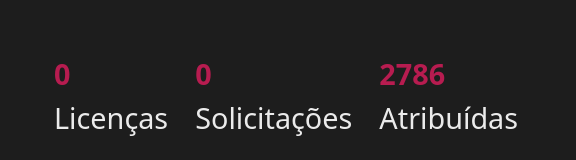
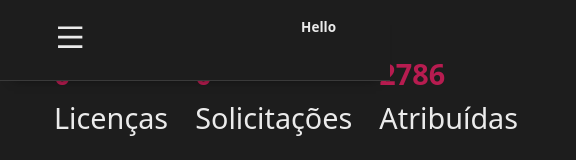
Before and after one commit to Cacimbo-angolan-software-factory/cacimbo-web, a React (Vite) app: page /empresas in a window 390 px wide. Shown: the top 160 px of the page, 576 px wide, since content can reach past the window. Built offline with nearby package versions, Linux system fonts and the light colour scheme; no server answers; sample sign-in values are in the browser's storage.

Commit message:
media queries

```diff
--- a/src/components/adminHeader/menu/styles.ts
+++ b/src/components/adminHeader/menu/styles.ts
@@ -4,6 +4,10 @@ import { Link } from 'react-router-dom';
 export const MenuContainer = styled.nav`
   display: flex;
   gap: 2rem;
+
+  @media (max-width: 630px) {
+    display: none;
+  }
 `;
 
 export const MenuItem = styled(Link)`
--- a/src/components/empresa/criarEmpresa/stylesCriarEmpresa.ts
+++ b/src/components/empresa/criarEmpresa/stylesCriarEmpresa.ts
@@ -7,6 +7,10 @@ export const Container = styled.div`
   & h1 {
     font-size: 2rem;
     margin-bottom: 3rem;
+  }
+
+  @media (max-width: 768px) {
+    width: 100%;
   }
 `;
 
--- a/src/components/empresa/sidebarEmpresa/sidebarEmpresaStyles.ts
+++ b/src/components/empresa/sidebarEmpresa/sidebarEmpresaStyles.ts
@@ -38,6 +38,23 @@ export const Div = styled.div`
   & button.cancel {
     background-color: #bebebe;
     color: #1d1d1d;
+  }
+
+  @media (max-width: 768px) {
+    justify-content: space-between;
+    gap: 1rem;
+
+    & button {
+      width: 100%;
+    }
+  }
+
+  @media (max-width: 630px) {
+    flex-direction: column;
+
+    & button:nth-child(2) {
+      margin-top: 0.5rem;
+    }
   }
 `;
 
--- /dev/null
+++ b/src/components/headerMobile/HeaderMobile.tsx
@@ -0,0 +1,18 @@
+import React from 'react';
+import { RiMenuLine } from 'react-icons/ri';
+
+import { Container } from './styles';
+
+const HeaderMobile: React.FC = () => {
+  return (
+    <Container>
+      <span>
+        <RiMenuLine />
+      </span>
+
+      <h1>Hello</h1>
+    </Container>
+  );
+};
+
+export default HeaderMobile;
--- /dev/null
+++ b/src/components/headerMobile/styles.ts
@@ -0,0 +1,30 @@
+import styled from 'styled-components';
+
+export const Container = styled.nav`
+  position: fixed;
+  top: 0;
+  left: 0;
+  right: 0;
+  z-index: 999;
+  background-color: #1d1d1d;
+  padding: 2rem 6rem;
+  border-bottom: 0.5px solid #3a3a3a;
+  box-shadow: 0px 11px 11px -14px rgba(0, 0, 0, 0.75);
+
+  display: flex;
+  justify-content: space-between;
+
+  & span {
+    font-size: 3.6rem;
+    cursor: pointer;
+    transition: 0.2s all;
+
+    &:hover {
+      color: #b71c50;
+    }
+  }
+
+  @media (min-width: 630px) {
+    display: none;
+  }
+`;
--- a/src/components/sidebar/sidebarStyles.ts
+++ b/src/components/sidebar/sidebarStyles.ts
@@ -24,4 +24,17 @@ export const Wrapper = styled.div`
 
   display: flex;
   flex-direction: column;
+
+  @media (max-width: 1000px) {
+    width: 50%;
+  }
+
+  @media (max-width: 768px) {
+    padding: 6rem 1.5rem 6rem 1.5rem;
+  }
+
+  @media (max-width: 630px) {
+    width: 100%;
+    z-index: 1000;
+  }
 `;
--- a/src/pages/admin/empresas/Empresas.tsx
+++ b/src/pages/admin/empresas/Empresas.tsx
@@ -2,6 +2,7 @@ import React, { useContext, useState, useRef, useEffect } from 'react';
 import AdminHeader from '../../../components/adminHeader/AdminHeader';
 import CriarEmpresa from '../../../components/empresa/criarEmpresa/CriarEmpresa';
 import Empresa from '../../../components/empresa/Empresa';
+import HeaderMobile from '../../../components/headerMobile/HeaderMobile';
 import ScrollTop from '../../../components/scrollTop/ScrollTop';
 import Sidebar from '../../../components/sidebar/SideBar';
 import Spinner from '../../../components/spinner/Spinner';
@@ -47,6 +48,7 @@ const Empresas: React.FC = () => {
   return (
     <>
       <AdminHeader />
+      <HeaderMobile />
 
       <Button
         style={{
--- a/src/pages/login/Login.tsx
+++ b/src/pages/login/Login.tsx
@@ -23,7 +23,7 @@ const Login: React.FC = () => {
     }
 
     if (user) {
-      window.location.pathname = '/Admin';
+      window.location.pathname = '/';
     }
 
     dispatch(reset());
```
